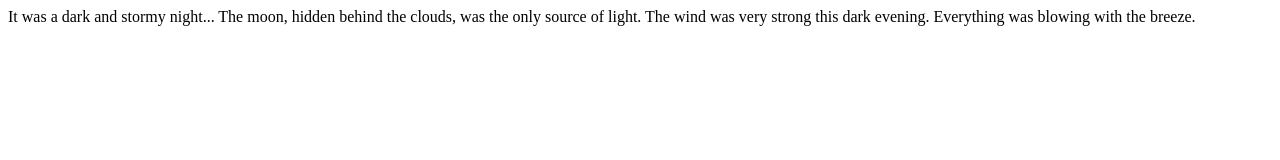
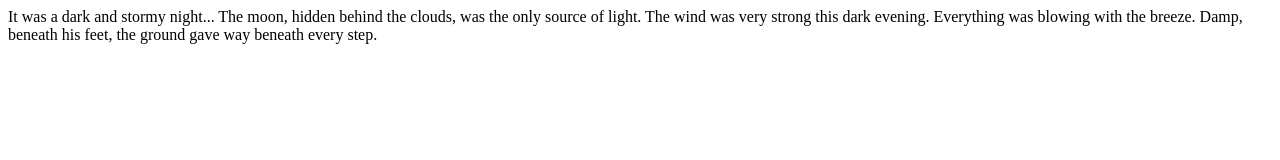
Before and after one commit to johno1121/fireside-story, a plain HTML site: page index.html in a window 1280 px wide. Drawn offline with Linux system fonts and the light colour scheme.

Commit message:
added fourth line to the story

```diff
--- a/index.html
+++ b/index.html
@@ -1,5 +1,5 @@
 <html>
     <body>
-      <p>It was a dark and stormy night... The moon, hidden behind the clouds, was the only source of light. The wind was very strong this dark evening. Everything was blowing with the breeze.</p>
+      <p>It was a dark and stormy night... The moon, hidden behind the clouds, was the only source of light. The wind was very strong this dark evening. Everything was blowing with the breeze. Damp, beneath his feet, the ground gave way beneath every step.</p>
     </body>
   </html>
```
